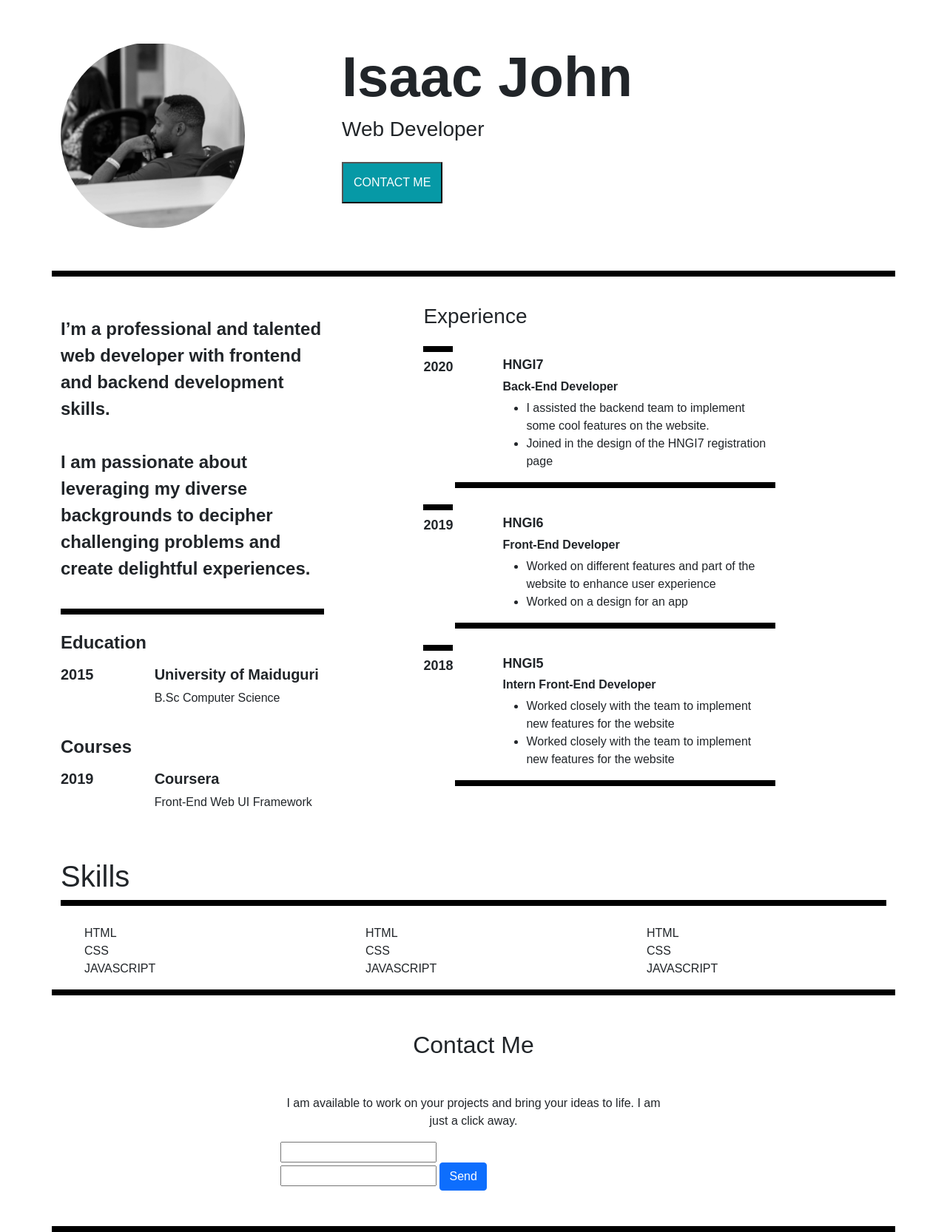
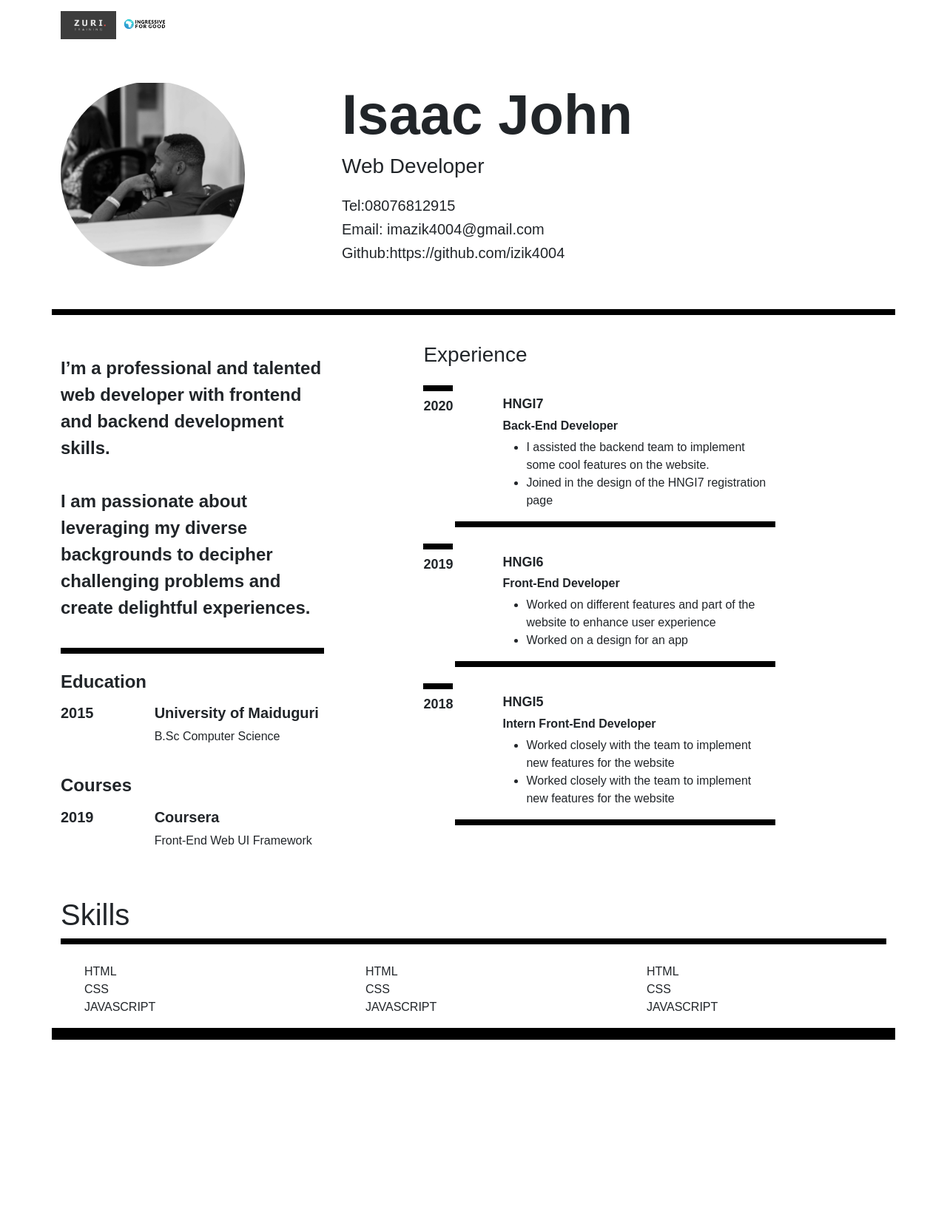
Before and after one commit to izik4004/Resume, a PHP site: page / in a window 1280 px wide. Shown: the whole page at 74% size. After the commit the page ends 1406 px from the top, so only its background shows below. Run offline with PHP 8.4, Linux system fonts and the light colour scheme.

Commit message:
changes to form

```diff
--- a/index.php
+++ b/index.html
@@ -12,6 +12,9 @@
     <link href="https://cdn.jsdelivr.net/npm/bootstrap@5.1.0/dist/css/bootstrap.min.css" rel="stylesheet" integrity="sha384-KyZXEAg3QhqLMpG8r+8fhAXLRk2vvoC2f3B09zVXn8CA5QIVfZOJ3BCsw2P0p/We" crossorigin="anonymous">
 
 </head>
+<nav>
+    <img src="./img/logo.png" alt="" class="logo">
+</nav>
     <body class="container mx-auto ">
         <section class="row align-items-center hero">
 
@@ -21,10 +24,12 @@
 
             <div class="col-8 profile-detail">
                 <h1>Isaac  John</h1>
-                <h3>Web Developer</h3>
-               <a href="#contact"><button class="contact-me" id="#form">CONTACT ME</button></a> <br>
-                <div class="mt-4 row-cols-6 badge">
-
+                <h3 class="mb-4">Web Developer</h3>
+                <div class="contact">
+                <h5>Tel:08076812915</h5>
+                <h5>Email: imazik4004@gmail.com</h5>
+                <h5>Github:https://github.com/izik4004</h5>
+            </div>
                 </div>
             </div>
 
@@ -160,22 +165,6 @@
 
           </section>
 
-          <section class="mx-auto mb-5 row col-6" id="form">
-          <h2 class="mt-5 mb-5 text-center" id="contact">Contact Me</h2>
-          <p class="text-center">I am available to work on your projects and bring your ideas to life. I am just a click away.</p>
-            </div>
 
-            <form action="https://formsubmit.co/imazik4004@gmail.com" method="POST">
-                <input type="text" name="name" required></br>
-                <input type="email" name="email" required>
-                <button type="submit" class="btn btn-primary">Send</button>
-            </form>
-        </section>
-
-        <footer>
-
-        </footer>
-
-        <script src="scripts.js"></script>
     </body>
 </html>
--- a/scripts.js
+++ /dev/null
@@ -1,30 +0,0 @@
-//Contact Form in PHP
-const form = document.querySelector("form"),
-statusTxt = form.querySelector(".button-area span");
-form.onsubmit = (e)=>{
-  e.preventDefault();
-  statusTxt.style.color = "#0D6EFD";
-  statusTxt.style.display = "block";
-  statusTxt.innerText = "Sending your message...";
-  form.classList.add("disabled");
-
-  let xhr = new XMLHttpRequest();
-  xhr.open("POST", "message.php", true);
-  xhr.onload = ()=>{
-    if(xhr.readyState == 4 && xhr.status == 200){
-      let response = xhr.response;
-      if(response.indexOf("required") != -1 || response.indexOf("valid") != -1 || response.indexOf("failed") != -1){
-        statusTxt.style.color = "red";
-      }else{
-        form.reset();
-        setTimeout(()=>{
-          statusTxt.style.display = "none";
-        }, 3000);
-      }
-      statusTxt.innerText = response;
-      form.classList.remove("disabled");
-    }
-  }
-  let formData = new FormData(form);
-  xhr.send(formData);
-}
--- a/styles.css
+++ b/styles.css
@@ -35,7 +35,7 @@
     font-size: 76px;
     font-weight: bolder;
 }
-img {
+.profile-pic img {
     width: 70%;
     border-radius: 50%;
 }
@@ -138,146 +138,7 @@ img {
      padding-top: 10px;
  }
 
- /* ::selection{
-    color: #fff;
-    background: #0D6EFD;
-  }
-  .wrapper{
-
-    background: #fff;
-    border-radius: 5px;
-    box-shadow: 10px 10px 10px rgba(0,0,0,0.05);
-  }
-  .wrapper header{
-    font-size: 22px;
-    font-weight: 600;
-    padding: 20px 30px;
-    border-bottom: 1px solid #ccc;
-  }
-  .wrapper form{
-    margin: 35px 30px;
-  }
-  .wrapper form.disabled{
-    pointer-events: none;
-    opacity: 0.7;
-  }
-  form .dbl-field{
-    display: flex;
-    margin-bottom: 25px;
-    justify-content: space-between;
-  }
-  .dbl-field .field{
-    height: 50px;
-    display: flex;
-    position: relative;
-    width: calc(100% / 2 - 13px);
-  }
-  .wrapper form i{
-    position: absolute;
-    top: 50%;
-    left: 18px;
-    color: #ccc;
-    font-size: 17px;
-    pointer-events: none;
-    transform: translateY(-50%);
-  }
-  form .field input,
-  form .message textarea{
-    width: 100%;
-    height: 100%;
-    outline: none;
-    padding: 0 18px 0 48px;
-    font-size: 16px;
-    border-radius: 5px;
-    border: 1px solid #ccc;
-  }
-  .field input::placeholder,
-  .message textarea::placeholder{
-    color: #ccc;
-  }
-  .field input:focus,
-  .message textarea:focus{
-    padding-left: 47px;
-    border: 2px solid #0D6EFD;
-  }
-  .field input:focus ~ i,
-  .message textarea:focus ~ i{
-    color: #0D6EFD;
-  }
-  form .message{
-    position: relative;
-  }
-  form .message i{
-    top: 30px;
-    font-size: 20px;
-  }
-  form .message textarea{
-    min-height: 130px;
-    max-height: 230px;
-    max-width: 100%;
-    min-width: 100%;
-    padding: 15px 20px 0 48px;
-  }
-  form .message textarea::-webkit-scrollbar{
-    width: 0px;
-  }
-  .message textarea:focus{
-    padding-top: 14px;
-  }
-  form .button-area{
-    margin: 25px 0;
-    display: flex;
-    align-items: center;
-  }
-  .button-area button{
-    color: #fff;
-    border: none;
-    outline: none;
-    font-size: 18px;
-    cursor: pointer;
-    border-radius: 5px;
-    padding: 13px 25px;
-    background: #0D6EFD;
-    transition: background 0.3s ease;
-  }
-  .button-area button:hover{
-    background: #025ce3;
-  }
-  .button-area span{
-    font-size: 17px;
-    margin-left: 30px;
-    display: none;
-  }
-  @media (max-width: 600px){
-    .wrapper header{
-      text-align: center;
-    }
-    .wrapper form{
-      margin: 35px 20px;
-    }
-    form .dbl-field{
-      flex-direction: column;
-      margin-bottom: 0px;
-    }
-    form .dbl-field .field{
-      width: 100%;
-      height: 45px;
-      margin-bottom: 20px;
-    }
-    form .message textarea{
-      resize: none;
-    }
-    form .button-area{
-      margin-top: 20px;
-      flex-direction: column;
-    }
-    .button-area button{
-      width: 100%;
-      padding: 11px 0;
-      font-size: 16px;
-    }
-    .button-area span{
-      margin: 20px 0 0;
-      text-align: center;
-    }
-} */
+.logo {
+  width:150px;
+  padding-top: 15px;
+}
```
Also changed, not shown: config.php (deleted, +0 -7 lines), message.php (deleted, +0 -25 lines), thankyou.html (deleted, +0 -12 lines), img/logo.png (added).
